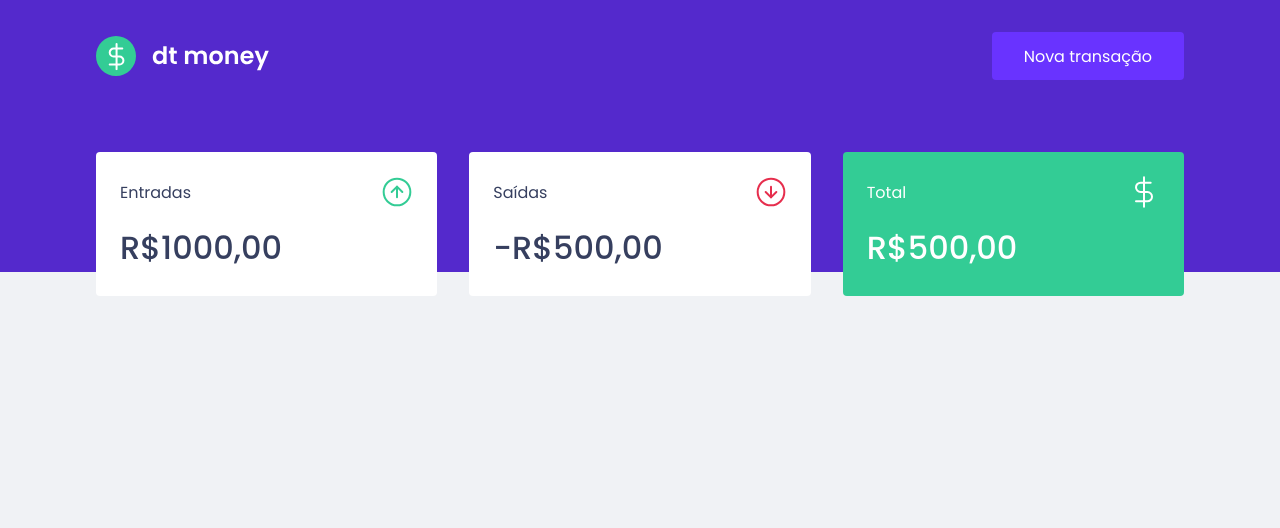
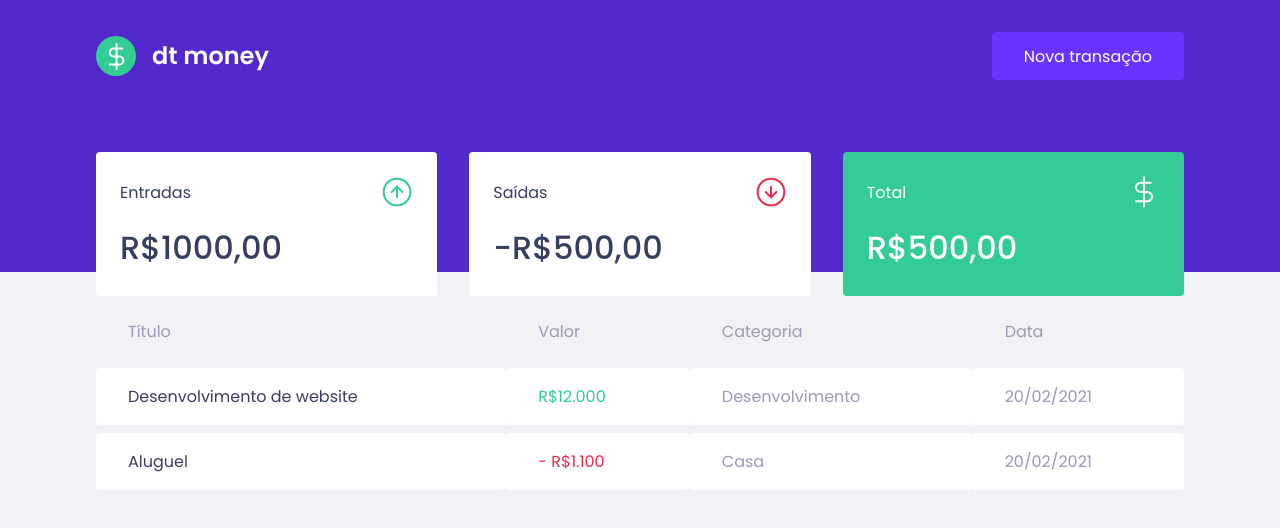
Before and after one commit to nclwgn/ignite-reactjs-02-dtmoney, a React (Create React App) app: page / in a window 1280 px wide. Shown: the top 528 px of the page. Built offline with nearby package versions, Linux system fonts and the light colour scheme.

Commit message:
Transaction table component

```diff
--- a/src/components/Dashboard/index.tsx
+++ b/src/components/Dashboard/index.tsx
@@ -1,10 +1,12 @@
 import { Summary } from "../Summary";
+import { TransactionsTable } from "../TransactionsTable";
 import { Container } from "./styles";
 
 export function Dashboard() {
   return (
     <Container>
       <Summary />
+      <TransactionsTable />
     </Container>
   )
 }
--- /dev/null
+++ b/src/components/TransactionsTable/index.tsx
@@ -0,0 +1,33 @@
+import { Container } from "./styles";
+
+export function TransactionsTable() {
+  return (
+    <Container>
+      <table>
+        <thead>
+          <tr>
+            <th>Título</th>
+            <th>Valor</th>
+            <th>Categoria</th>
+            <th>Data</th>
+          </tr>
+        </thead>
+
+        <tbody>
+          <tr>
+            <td>Desenvolvimento de website</td>
+            <td className="deposit">R$12.000</td>
+            <td>Desenvolvimento</td>
+            <td>20/02/2021</td>
+          </tr>
+          <tr>
+            <td>Aluguel</td>
+            <td className="withdraw">- R$1.100</td>
+            <td>Casa</td>
+            <td>20/02/2021</td>
+          </tr>
+        </tbody>
+      </table>
+    </Container>
+  );
+}
--- /dev/null
+++ b/src/components/TransactionsTable/styles.ts
@@ -0,0 +1,38 @@
+import styled from "styled-components";
+
+export const Container = styled.div`3
+  margin-top: 4rem;
+
+  table {
+    width: 100%;
+    border-spacing: 0 0.5rem;
+
+    th {
+      color: var(--text-body);
+      font-weight: 400;
+      padding: 1rem 2rem;
+      text-align: left;
+      line-height: 1.5rem;
+    }
+
+    td {
+      padding: 1rem 2rem;
+      border: 0;
+      background: var(--shape);
+      color: var(--text-body);
+      border-radius: 0.25rem;
+
+      &:first-child {
+        color: var(--text-title);
+      }
+
+      &.deposit {
+        color: var(--green);
+      }
+
+      &.withdraw {
+        color: var(--red);
+      }
+    }
+  }
+`;
--- a/src/styles/global.ts
+++ b/src/styles/global.ts
@@ -9,7 +9,6 @@
     --blue-light: #6933ff;
     --text-title: #363f5f;
     --text-body: #969cb3;
-    --background: #f0f2f5;
     --shape: #fff;
   }
 
```
